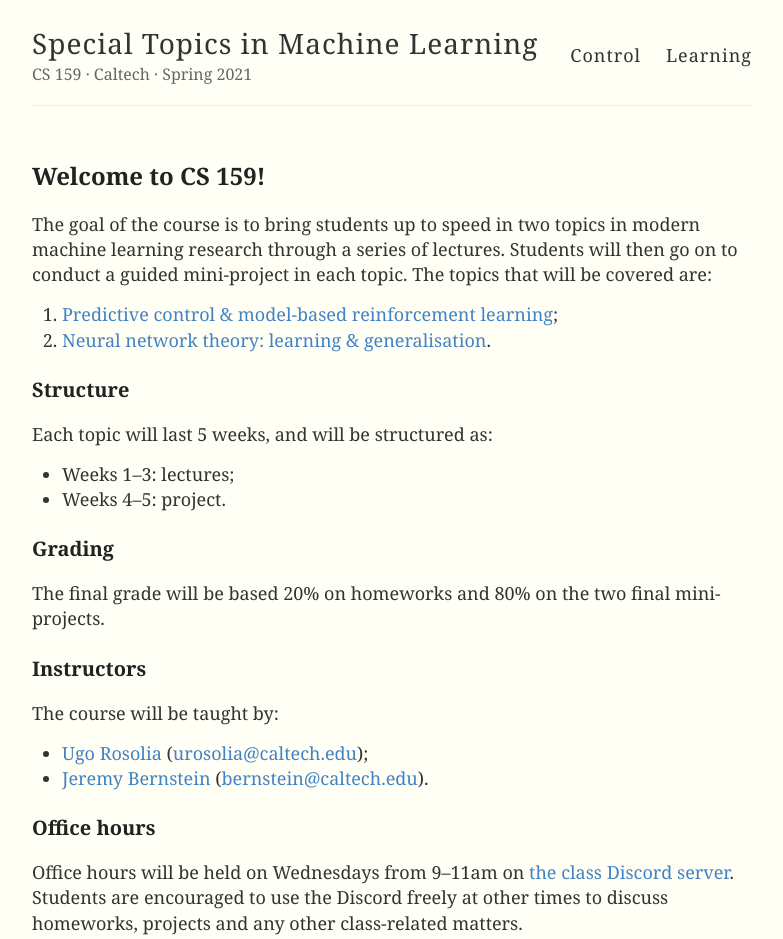
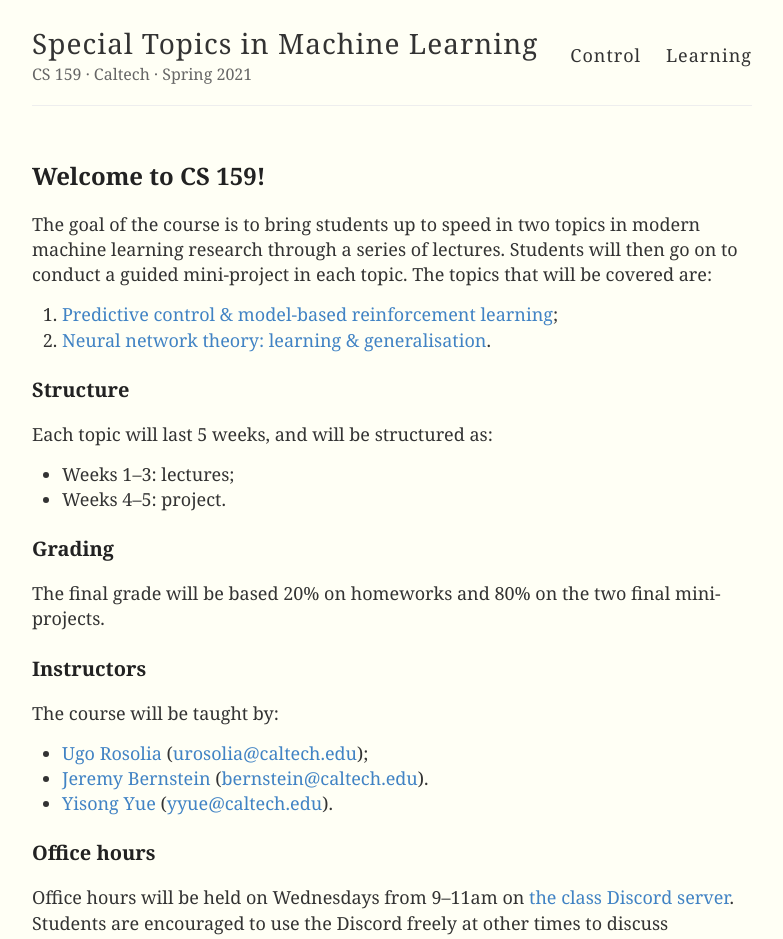
Before and after one commit to 1five9/1five9.github.io, a Jekyll site: the page built from index.md, in a window 1280 px wide. Shown: the top 939 px of the page, without its empty margins (248-1031 px from the left). Built offline with Jekyll 4.4.1, drawn with Linux system fonts in a browser that asks for light colours.

Commit message:
Update index.md

```diff
--- a/index.md
+++ b/index.md
@@ -25,7 +25,8 @@ The final grade will be based 20% on homeworks and 80% on the two final mini-pro
 
 The course will be taught by:
 - [Ugo Rosolia](https://urosolia.github.io/) ([urosolia@caltech.edu](mailito:urosolia@caltech.edu));
-- [Jeremy Bernstein](https://jeremybernste.in) ([bernstein@caltech.edu](mailto:bernstein@caltech.edu)).
+- [Jeremy Bernstein](https://jeremybernste.in/) ([bernstein@caltech.edu](mailto:bernstein@caltech.edu)).
+- [Yisong Yue](http://yisongyue.com/) ([yyue@caltech.edu](mailto:yyue@caltech.edu)).
 
 ### Office hours
 
```
